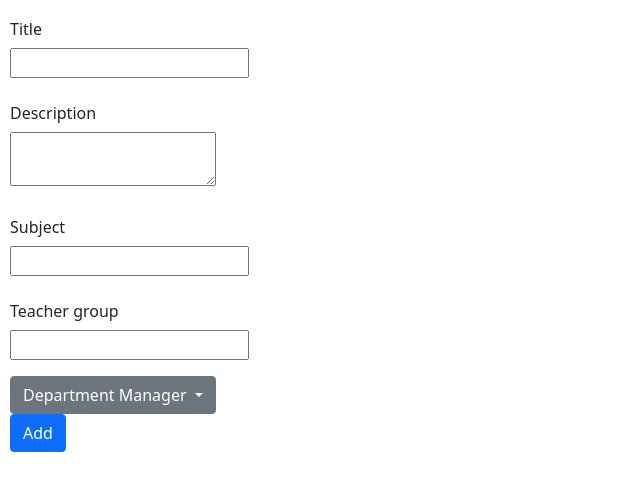
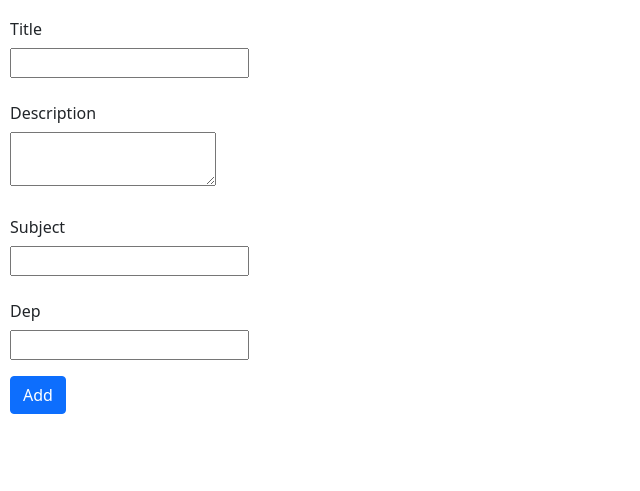
Before and after one commit to IngNoN/School_App, a Flask app: page /groupOfTeachers/add in a window 1280 px wide. Shown: the top 491 px of the page, without its empty margins (0-640 px from the left). Run offline with Flask 2, Linux system fonts and the light colour scheme; data that the repository does not hold is empty; some libraries are stand-ins or nearby versions.

Commit message:
remove dropdown

```diff
--- a/controllers/groupOfTeachers.py
+++ b/controllers/groupOfTeachers.py
@@ -30,6 +30,7 @@ def add_group_of_teachers():
             groupOfTeachersData.title = addGroupOfTeachersData.title.data
             groupOfTeachersData.description = addGroupOfTeachersData.description.data
             groupOfTeachersData.subject = addGroupOfTeachersData.subject.data
+            groupOfTeachersData.departmentManager_Id = addGroupOfTeachersData.department_managers_Id.data
             #groupOfTeachersData.teacher_in_group_Id = addTeacherFormData.teacher_in_group_Id.data
 
             db.session.add(groupOfTeachersData)
@@ -56,7 +57,7 @@ def show_edit_group_of_teachers():
     editGroupOfTeachersData.title.data = group_of_teachers_to_edit.title
     editGroupOfTeachersData.description.data = group_of_teachers_to_edit.description
     editGroupOfTeachersData.subject.data = group_of_teachers_to_edit.subject
-    editGroupOfTeachersData.teacher_in_group_Id.data = group_of_teachers_to_edit.teacher_in_group_Id
+    #editGroupOfTeachersData.teacher_in_group_Id.data = group_of_teachers_to_edit.teacher_in_group_Id
     editGroupOfTeachersData.department_manager_Id.data = group_of_teachers_to_edit.departmentManager_Id
 
     return render_template("/groupOfTeachers/editGroupOfTeacher.html", form = editGroupOfTeachersData, department_managers = department_managers)
@@ -73,10 +74,10 @@ def submit_edit_group_of_teachers():
         group_of_teachers_to_edit = db.session.query(GroupOfTeacher).filter(GroupOfTeacher.group_of_teachers_Id == group_of_teachers_Id).first()
         #daten mit update in DB speichern
         group_of_teachers_to_edit.title = editGroupOfTeachersData.title.data
-        group_of_teachers_to_edit.last_name = editGroupOfTeachersData.description.data
-        group_of_teachers_to_edit.email_adress = editGroupOfTeachersData.subject.data
-        group_of_teachers_to_edit.teacher_in_group_Id = editGroupOfTeachersData.teacher_in_group_Id
-        group_of_teachers_to_edit.department_managers_Id = editGroupOfTeachersData.departemntManagerId.data
+        group_of_teachers_to_edit.description = editGroupOfTeachersData.description.data
+        group_of_teachers_to_edit.subject = editGroupOfTeachersData.subject.data
+        #group_of_teachers_to_edit.teacher_in_group_Id = editGroupOfTeachersData.teacher_in_group_Id
+        group_of_teachers_to_edit.departmentManager_Id = editGroupOfTeachersData.department_manager_Id.data
 
         db.session.commit()
 
--- a/controllers/teachers.py
+++ b/controllers/teachers.py
@@ -54,7 +54,7 @@ def show_edit_teachers():
     editTeacherFormData.first_name.data = teacher_to_edit.first_name
     editTeacherFormData.last_name.data = teacher_to_edit.last_name
     editTeacherFormData.birthdate.data = teacher_to_edit.birthdate
-    editTeacherFormData.teacher_in_group_Id.data = teacher_to_edit.teacher_in_group_Id
+    #editTeacherFormData.teacher_in_group_Id.data = teacher_to_edit.teacher_in_group_Id
 
     return render_template("/teachers/editTeacherForm.html", form = editTeacherFormData)
 
--- a/forms/addGroupOfTeachersForm.py
+++ b/forms/addGroupOfTeachersForm.py
@@ -8,4 +8,4 @@ class AddGroupOfTeachersForm(FlaskForm):
     description = TextAreaField("description")
     subject = StringField("subject")
     teacher_in_group_Id = DecimalField("teacher_in_group_Id")
-    department_managers_Id = SelectField("department_managers_Id")
+    department_managers_Id = StringField("department_managers_Id")
--- a/forms/editForm.py
+++ b/forms/editForm.py
@@ -24,7 +24,7 @@ class EditGroupOfTeachersForm(FlaskForm):
     description = TextAreaField("description")
     subject = StringField("subject")
     teacher_in_group_Id = DecimalField("teacher_in_group_Id")
-    department_manager_Id = SelectField("department_managers_Id")
+    department_manager_Id = StringField("department_managers_Id")
 
 class EditTeacherInGroupForm(FlaskForm):
     teacher_in_group_Id = HiddenField("teacher_in_group_Id")
--- a/models.py
+++ b/models.py
@@ -24,11 +24,11 @@ class GroupOfTeacher(db.Model):
     title = db.Column(db.String(32), nullable=False)
     description = db.Column(db.Text)
     subject = db.Column(db.String(32))
-    teacher_in_group_Id = db.Column(db.ForeignKey('teacher_in_group.teacher_in_group_Id'), index=True)
+    #teacher_in_group_Id = db.Column(db.ForeignKey('teacher_in_group.teacher_in_group_Id'), index=True)
     departmentManager_Id = db.Column(db.ForeignKey('department_manager.departmentManager_Id'), index=True)
 
     department_manager = db.relationship('DepartmentManager', primaryjoin='GroupOfTeacher.departmentManager_Id == DepartmentManager.departmentManager_Id', backref='group_of_teachers')
-    teacher_in_group = db.relationship('TeacherInGroup', primaryjoin='GroupOfTeacher.teacher_in_group_Id == TeacherInGroup.teacher_in_group_Id', backref='group_of_teachers')
+    #teacher_in_group = db.relationship('TeacherInGroup', primaryjoin='GroupOfTeacher.teacher_in_group_Id == TeacherInGroup.teacher_in_group_Id', backref='group_of_teachers')
 
 
 
--- a/templates/departmentManagers/departmentManager.html
+++ b/templates/departmentManagers/departmentManager.html
@@ -40,7 +40,7 @@
                 <td>{{manager.first_name}}</td>
                 <td>{{manager.last_name}}</td>
                 <td>{{manager.email_adress}}</td>
-                <td>{{manager.group_of_teachers_Id}}</td>
+                <td>{{manager.department}}</td>
                 <td><form method="post" action="/department_managers/delete">
                     {{form.csrf_token}}
                     <input type="hidden" name="departmentManager_Id" id="departmentManager_Id" value="{{manager.departmentManager_Id}}">
--- a/templates/groupOfTeachers/addGroupOfTeachersForm.html
+++ b/templates/groupOfTeachers/addGroupOfTeachersForm.html
@@ -21,22 +21,13 @@
           {{form.subject}}
         </div>
     </div>
+
     <div class="mb-3">
-        <label for="inputEmail3" class="col-sm-2 col-form-label">Teacher group</label>
-        <div class="col-sm-10">
-          {{form.teacher_in_group_Id}}
-        </div>
-    </div>
-    <div class="dropdown">
-      <button class="btn btn-secondary dropdown-toggle" type="button" id="dropdownMenuButton1" data-bs-toggle="dropdown" aria-expanded="false">
-        Department Manager
-      </button>
-      <ul class="dropdown-menu" aria-labelledby="dropdownMenuButton1">
-        {%for manager in department_managers:%}
-          <li><a class="dropdown-item" href="#">{{manager.first_name}}</a></li>
-        {%endfor%}
-      </ul>
-    </div>
+      <label for="inputEmail3" class="col-sm-2 col-form-label">Dep</label>
+      <div class="col-sm-10">
+        {{form.department_managers_Id()}}
+      </div>
+  </div>
 
     <button type="submit" class="btn btn-primary">Add</button>
 </form>
--- a/templates/groupOfTeachers/groupOfTeachers.html
+++ b/templates/groupOfTeachers/groupOfTeachers.html
@@ -22,7 +22,6 @@
             <td scope="col">Title</td>
             <td scope="col">Description</td>
             <td scope="col">Subject</td>
-            <td scope="col">Teacher in Group ID</td>
             <td scope="col">Department Manager ID</td>
             <td scope="col">Actions</td>
         </tr>
--- a/templates/teachers/editTeacherForm.html
+++ b/templates/teachers/editTeacherForm.html
@@ -29,12 +29,6 @@
                 {{form.birthdate()}}
         </div>
     </div>
-    <div class="mb-3">
-        <label for="isDone" class="col-sm-2 col-form-label">Teacher In Group</label>
-        <div class="col-sm-10">
-                {{form.teacher_in_group_Id()}}
-        </div>
-    </div>
     <button type="submit" class="btn btn-primary">Save</button>
 </form>
 {%endblock%}
--- a/templates/teachers/teachers.html
+++ b/templates/teachers/teachers.html
@@ -26,7 +26,6 @@
             <td scope="col">First Name</td>
             <td scope="col">Last Name</td>
             <td scope="col">Birthdate</td>
-            <td scope="col">Teacher group</td>
             <td scope="col">Actions</td>
         </tr>
     </thead>
```
Also changed, not shown: templates/groupOfTeachers/editGroupOfTeacher.html (+6 -17 lines), templates/teachers/addTeacherForm.html (+1 -12 lines).
